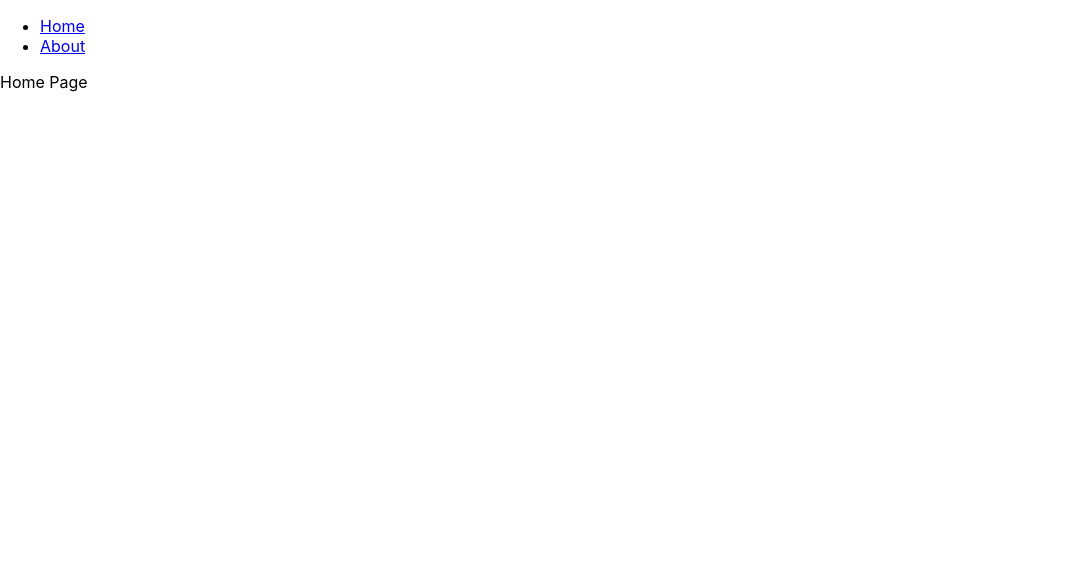
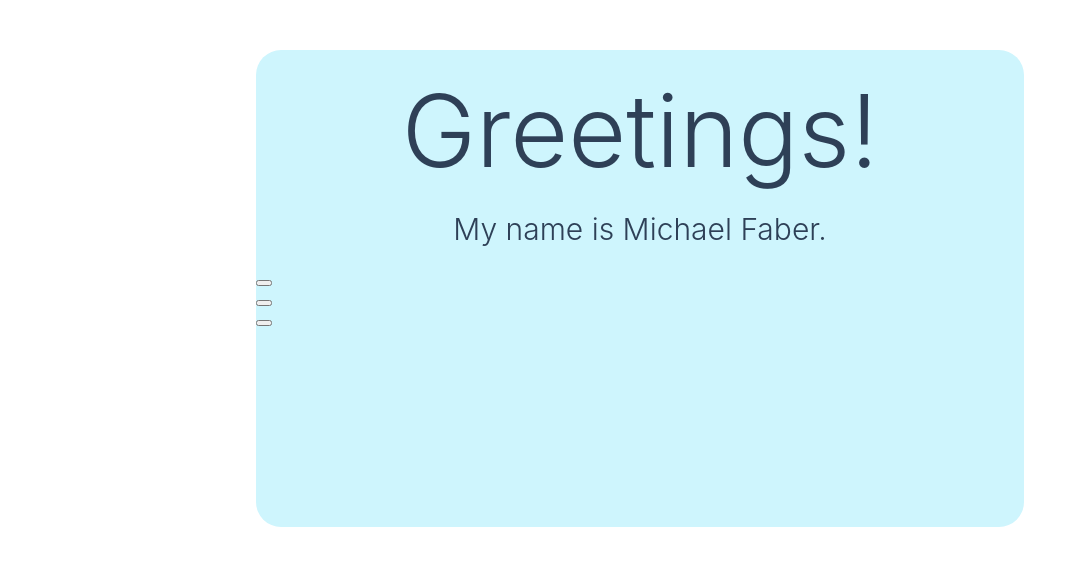
Before and after one commit to michaeldfaber/michaeldfaber.github.io, a React (Create React App) app: page / in a window 1280 px wide. Shown: the top 566 px of the page, without its empty margins (0-1086 px from the left). Built offline with nearby package versions, Linux system fonts and the light colour scheme.

Commit message:
Getting started with Greeting and Button component

```diff
--- a/src/App.tsx
+++ b/src/App.tsx
@@ -2,8 +2,7 @@ import React from 'react';
 import {
   BrowserRouter as Router,
   Switch,
-  Route,
-  Link
+  Route
 } from 'react-router-dom';
 
 import { Home } from './Pages/Home';
@@ -13,19 +12,6 @@ export default function App() {
   return (
     <Router>
       <div>
-        <nav>
-          <ul>
-            <li>
-              <Link to="/">Home</Link>
-            </li>
-            <li>
-              <Link to="/about">About</Link>
-            </li>
-          </ul>
-        </nav>
-
-        {/* A <Switch> looks through its children <Route>s and
-            renders the first one that matches the current URL. */}
         <Switch>
           <Route exact path='/' component={Home} />
           <Route exact path='/about' component={About} />
--- /dev/null
+++ b/src/Components/Button.tsx
@@ -0,0 +1,12 @@
+import React, { Component } from 'react';
+import './Button.css'
+
+export class Button extends Component {
+    render() {
+        return (
+            <div className="button-container">
+                <button className="button"></button>
+            </div>
+        );
+    }
+}
--- /dev/null
+++ b/src/Components/Greeting.css
@@ -0,0 +1,25 @@
+.greeting-container {
+    border-radius: 25px;
+    margin-top: 50px;
+    margin-left: 20%;
+    margin-right: 20%;
+    background: #cef5fd;
+    padding-top: 20px;
+    padding-bottom: 200px;
+}
+
+.greeting-heading {
+    text-align: center;
+    font-weight: 300;
+    font-size: 100px;
+    color: #2E4057;
+    margin-bottom: 20px;
+}
+
+.greeting-subheading {
+    text-align: center;
+    font-weight: 300;
+    font-size: 30px;
+    color: #2E4057;
+    margin-bottom: 20px;
+}
--- /dev/null
+++ b/src/Components/Greeting.tsx
@@ -0,0 +1,21 @@
+import React, { Component } from 'react';
+import { Button } from '../Components/Button';
+import './Greeting.css'
+
+export class Greeting extends Component {
+    render() {
+        return (
+            <div className="greeting-container">
+                <div className="greeting-heading">
+                    Greetings!
+                </div>
+                <div className="greeting-subheading">
+                    My name is Michael Faber.
+                </div>
+                <Button />
+                <Button />
+                <Button />
+            </div>
+        );
+    }
+}
--- a/src/Pages/Home.tsx
+++ b/src/Pages/Home.tsx
@@ -1,10 +1,11 @@
 import React, { Component } from 'react';
+import { Greeting } from '../Components/Greeting'
 
 export class Home extends Component {
     render() {
         return (
             <div>
-                Home Page
+                <Greeting />
             </div>
         );
     }
```
Also changed, not shown: src/Components/Button.css (added).
